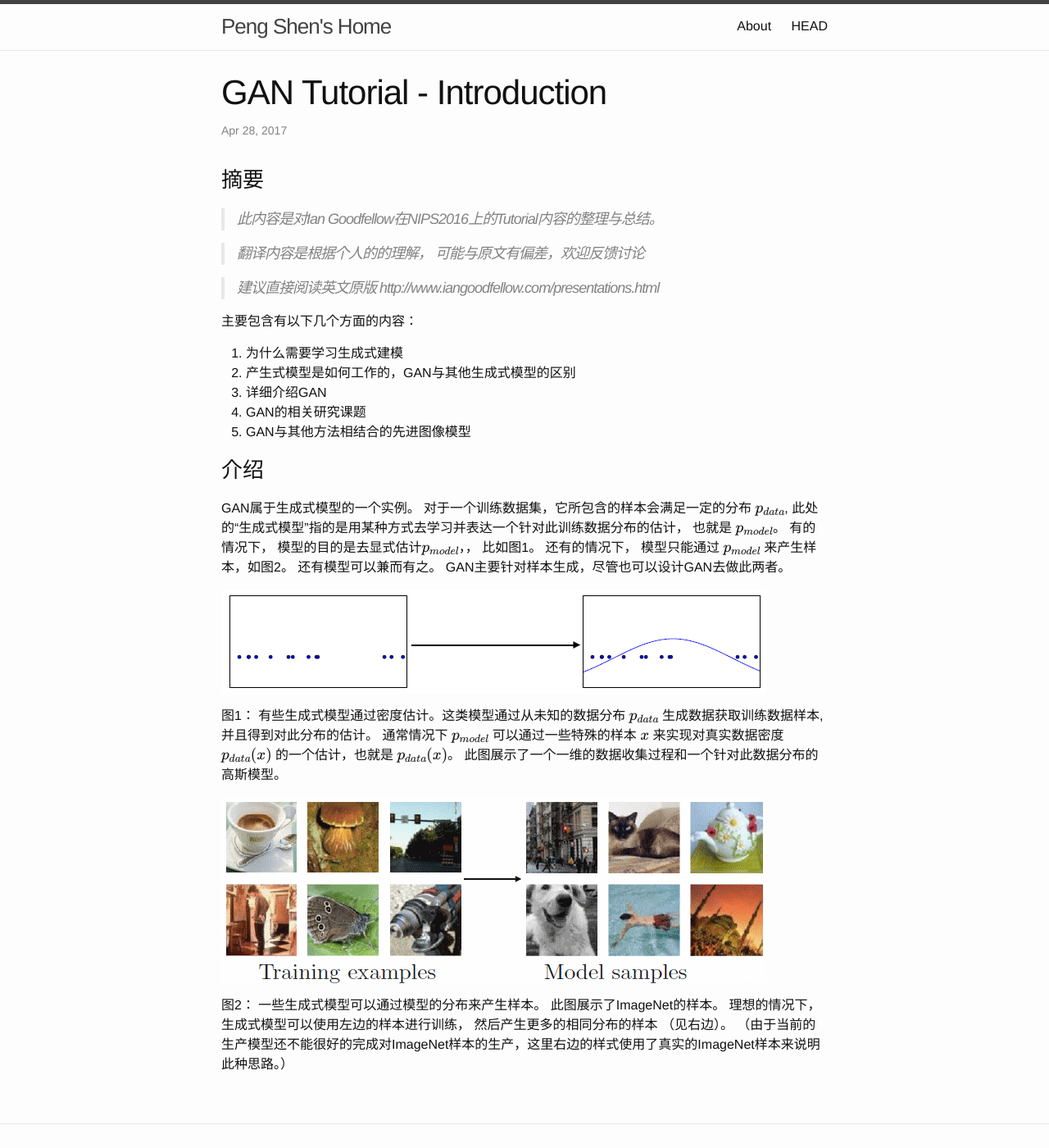
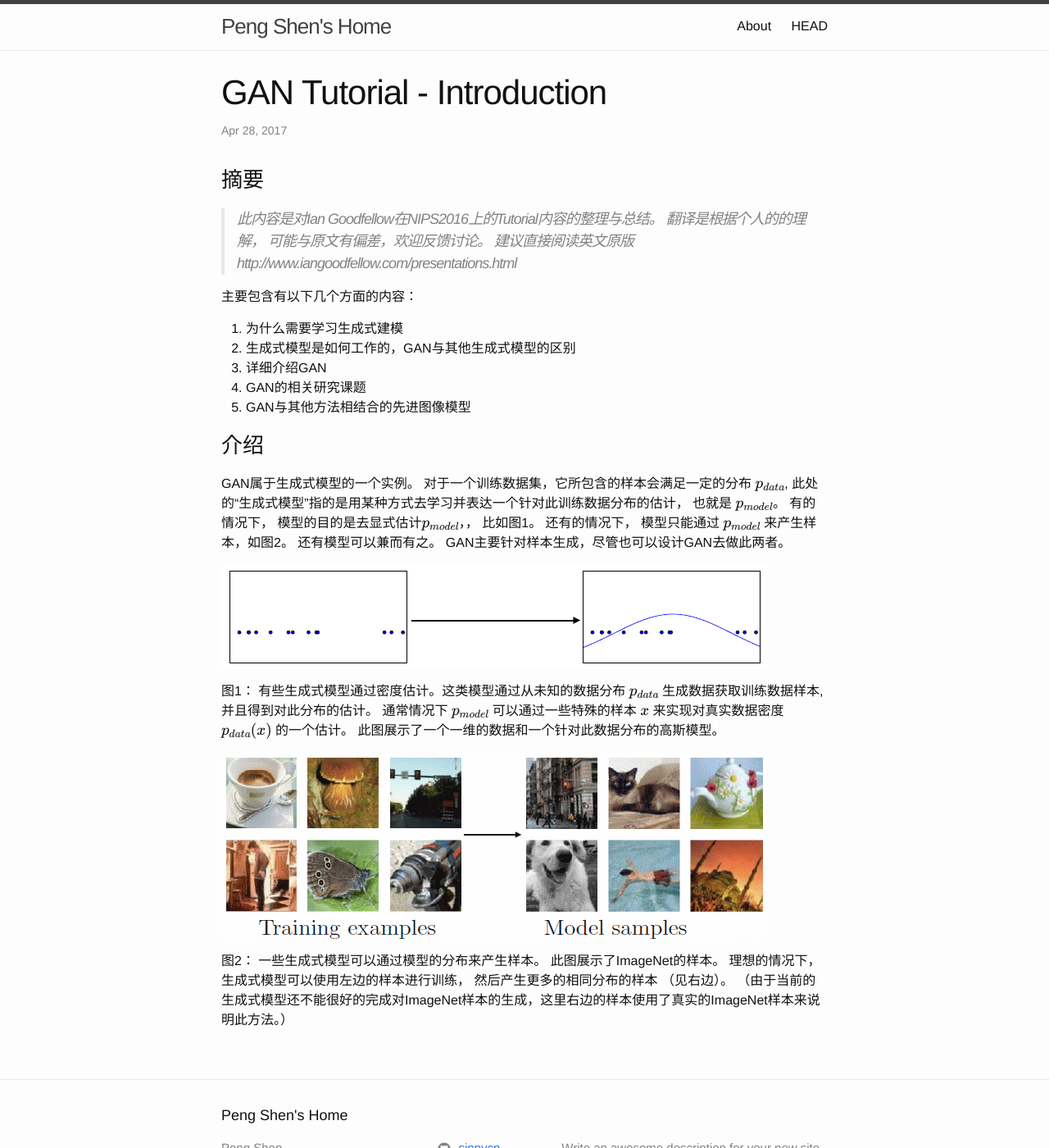
Before and after one commit to sinpycn/sinpycn.github.io, a Jekyll site: the page built from _posts/research/2017-04-28-NIPS2016-GAN-Tutorial-:-Introduction.md, in a window 1280 px wide and 1400 px high. Shown: the whole window at 82% size. Built offline with Jekyll 4.4.1, drawn with Linux system fonts in a browser that asks for light colours; formulas are drawn with MathJax 3.

Commit message:
Update 2017-04-28-NIPS2016-GAN-Tutorial-:-Introduction.md

```diff
--- a/_posts/research/2017-04-28-NIPS2016-GAN-Tutorial-:-Introduction.md
+++ b/_posts/research/2017-04-28-NIPS2016-GAN-Tutorial-:-Introduction.md
@@ -8,16 +8,14 @@ mathjax: true
 ### 摘要
 
 > 此内容是对Ian Goodfellow在NIPS2016上的Tutorial内容的整理与总结。
-
-> 翻译内容是根据个人的的理解， 可能与原文有偏差，欢迎反馈讨论
-
+> 翻译是根据个人的的理解， 可能与原文有偏差，欢迎反馈讨论。
 > 建议直接阅读英文原版 http://www.iangoodfellow.com/presentations.html
 
 
 主要包含有以下几个方面的内容：
 
 1. 为什么需要学习生成式建模
-2. 产生式模型是如何工作的，GAN与其他生成式模型的区别
+2. 生成式模型是如何工作的，GAN与其他生成式模型的区别
 3. 详细介绍GAN
 4. GAN的相关研究课题
 5. GAN与其他方法相结合的先进图像模型
@@ -30,9 +28,9 @@ GAN属于生成式模型的一个实例。 对于一个训练数据集，它所
 
 ![Figure 1](/images/201704/28/fig01.png)
 
-图1： 有些生成式模型通过密度估计。这类模型通过从未知的数据分布 $$p_{data}$$ 生成数据获取训练数据样本, 并且得到对此分布的估计。 通常情况下 $$p_{model}$$ 可以通过一些特殊的样本 $$x$$ 来实现对真实数据密度 $$p_{data}(x)$$ 的一个估计，也就是 $$p_{data}(x)$$。
-此图展示了一个一维的数据收集过程和一个针对此数据分布的高斯模型。
+图1： 有些生成式模型通过密度估计。这类模型通过从未知的数据分布 $$p_{data}$$ 生成数据获取训练数据样本, 并且得到对此分布的估计。 通常情况下 $$p_{model}$$ 可以通过一些特殊的样本 $$x$$ 来实现对真实数据密度 $$p_{data}(x)$$ 的一个估计。
+此图展示了一个一维的数据和一个针对此数据分布的高斯模型。
 
 ![Figure 2](/images/201704/28/fig02.png)
 
-图2： 一些生成式模型可以通过模型的分布来产生样本。 此图展示了ImageNet的样本。 理想的情况下，生成式模型可以使用左边的样本进行训练， 然后产生更多的相同分布的样本 （见右边）。 （由于当前的生产模型还不能很好的完成对ImageNet样本的生产，这里右边的样式使用了真实的ImageNet样本来说明此种思路。）
+图2： 一些生成式模型可以通过模型的分布来产生样本。 此图展示了ImageNet的样本。 理想的情况下，生成式模型可以使用左边的样本进行训练， 然后产生更多的相同分布的样本 （见右边）。 （由于当前的生成式模型还不能很好的完成对ImageNet样本的生成，这里右边的样本使用了真实的ImageNet样本来说明此方法。）
```
